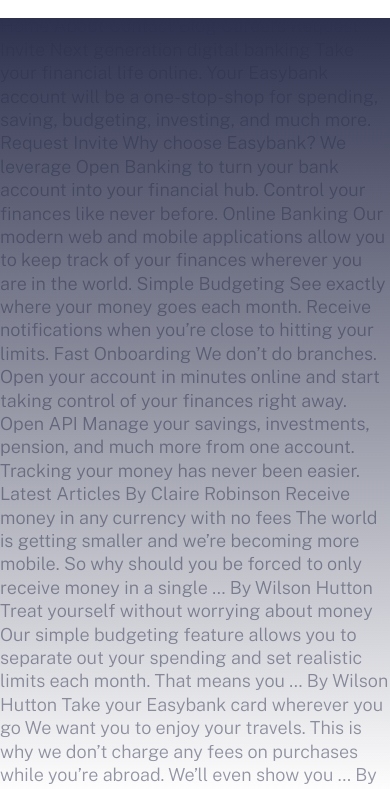
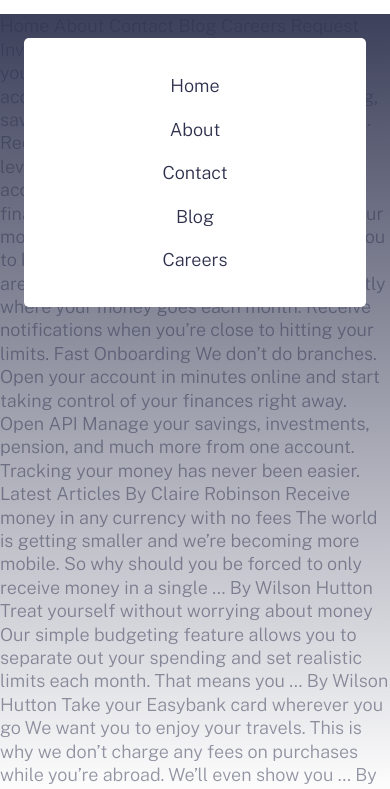
Before and after one commit to Ekho26/Landing_Page, a plain HTML site: page index.html in a window 390 px wide. Both pictures are taken after a click on the element 195 px from the left and 30 px from the top of the page. Shown: the part 47-836 px from the top of the page. Drawn offline with nearby package versions, Linux system fonts and the light colour scheme.

Commit message:
Adding Mobile Menu

```diff
--- a/app/js/script.js
+++ b/app/js/script.js
@@ -1,15 +1,24 @@
+const btnHamburger = document.querySelector('#btnHamburger');
+const body = document.querySelector('body');
 const header = document.querySelector('.header');
 const overlay = document.querySelector('.overlay');
+const fadeElems = document.querySelectorAll('.has-fade');
 
 header.addEventListener("click", function () {
   console.log("click header");
   if (header.classList.contains("open")) {
+    body.classList.remove('noscroll');
     header.classList.remove("open");
-    overlay.classList.remove("fade-in");
-    overlay.classList.add("fade-out");
+    fadeElems.forEach(function(element){
+        element.classList.remove("fade-in");
+        element.classList.add("fade-out");
+    })
   } else {
+    body.classList.add('noscroll');
     header.classList.add("open");
-    overlay.classList.remove("fade-out")
-    overlay.classList.add("fade-in")
+    fadeElems.forEach(function(element){
+        element.classList.remove("fade-out");
+        element.classList.add("fade-in");
+    });
   }
 });
--- a/app/scss/_animations.scss
+++ b/app/scss/_animations.scss
@@ -1,3 +1,6 @@
+.has-fade{
+    visibility: hidden;
+}
 @keyframes fade-in {
     from {
         visibility: hidden;
@@ -8,12 +11,13 @@
         opacity: 0;
     }
     to {
+        visibility: visible;
         opacity: 1;
     }
 }
 
 .fade-in{
-    animation: fade-in 300ms ease-in-out forwards;
+    animation: fade-in 200ms ease-in-out forwards;
 }
 
 @keyframes fade-out {
@@ -34,5 +38,5 @@
 }
 
 .fade-out{
-    animation: fade-out 300ms ease-in-out forwards;
+    animation: fade-out 200ms ease-in-out forwards;
 }
--- a/app/scss/_globals.scss
+++ b/app/scss/_globals.scss
@@ -15,10 +15,21 @@ body {
     font-weight: 300;
     color: $grayishBlue;
     line-height: 1.3;
+
+    &.noscroll{
+        overflow: hidden;
+    }
 }
 
 a, a:visited,a:hover{
     text-decoration: none;
+}
+
+// Spacing
+
+.container {
+    padding-right: 1.5rem;
+    padding-left: 1.5rem;
 }
 
 // FlexBox
--- a/app/scss/_header.scss
+++ b/app/scss/_header.scss
@@ -3,7 +3,7 @@
     // Hamburger
     &.open{
 
-        .header__menu{
+        .header__toggle{
 
             span:first-child{
                 transform: rotate(45deg);
@@ -22,7 +22,7 @@
     .overlay{
         opacity: 0;
         position: fixed;
-        top: 65px;
+        top: 0rem;
         right: 0;
         left: 0;
         bottom: 0;
@@ -30,7 +30,10 @@
     }
 
     nav{
-        padding: 1.0625rem 1.5rem;
+        position: relative;
+        background-color: $white;
+        padding-top: 1.0625rem;
+        padding-bottom: 1.0625rem;
     }
 
     &__logo{
@@ -40,7 +43,8 @@
         }
     }
 
-    &__menu{
+    &__toggle{ /* Mobile menu toggle */
+
         span{
             display: block;
             width: 26px;
@@ -51,6 +55,23 @@
             &:not(:last-child){
                 margin-bottom: 5px;
             }
+        }
+    }
+
+    &__menu{
+        position: absolute;
+        width: calc(100% - 3rem);
+        left: 50%;
+        transform: translateX(-50%);
+        background: $white;
+        margin-top: 1.5rem;
+        padding: 1.625rem;
+        border-radius: 5px;
+        a {
+          display: block;
+          padding: 0.625rem;
+          color: $darkBlue;
+          text-align: center;
         }
     }
 
--- a/index.html
+++ b/index.html
@@ -19,28 +19,33 @@
 <body>
 
   <header class="header">
-    <div class="overlay"></div>
-    <nav class="flex flex-jc-sb flex-ai-c">
+    <div class="overlay has-fade"></div>
+    <nav class="container flex flex-jc-sb flex-ai-c">
       <a href="/" class='header__logo'>
         <img src="./images/logo.svg" alt="Easybank">
       </a>
 
-      <a id='btnHamburger' href="#" class="header__menu hide-for-desktop">
+      <a id='btnHamburger' href="#" class="header__toggle hide-for-desktop">
         <span></span>
         <span></span>
         <span></span>
       </a>
 
       <div class="header__links hide-for-mobile">
-        <a href="#">Home</a>
-        <a href="#">About</a>
-        <a href="#">Contact</a>
-        <a href="#">Blog</a>
-        <a href="#">Careers</a>
+        <a href="#">Home</a><a href="#">About</a><a href="#">Contact</a><a href="#">Blog</a><a href="#">Careers</a>
       </div>
 
       <a href="#" class="button header__cta hide-for-mobile">Request Invite</a>
     </nav>
+
+    <div class="header__menu has-fade">
+      <a href="">Home</a>
+      <a href="">About</a>
+      <a href="">Contact</a>
+      <a href="">Blog</a>
+      <a href="">Careers</a>
+    </div>
+
   </header>
   Home
   About
```
Also changed, not shown: app/scss/style.css, 1 other file.
